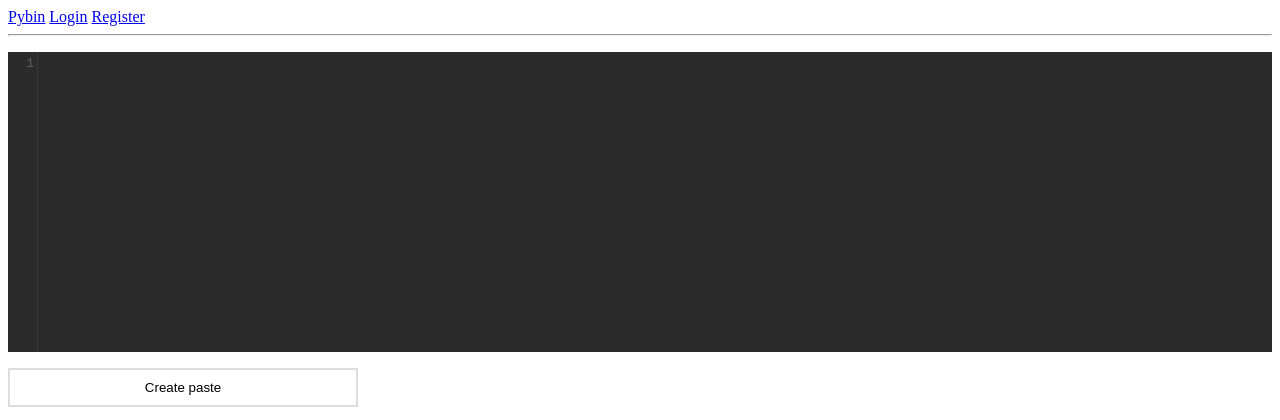
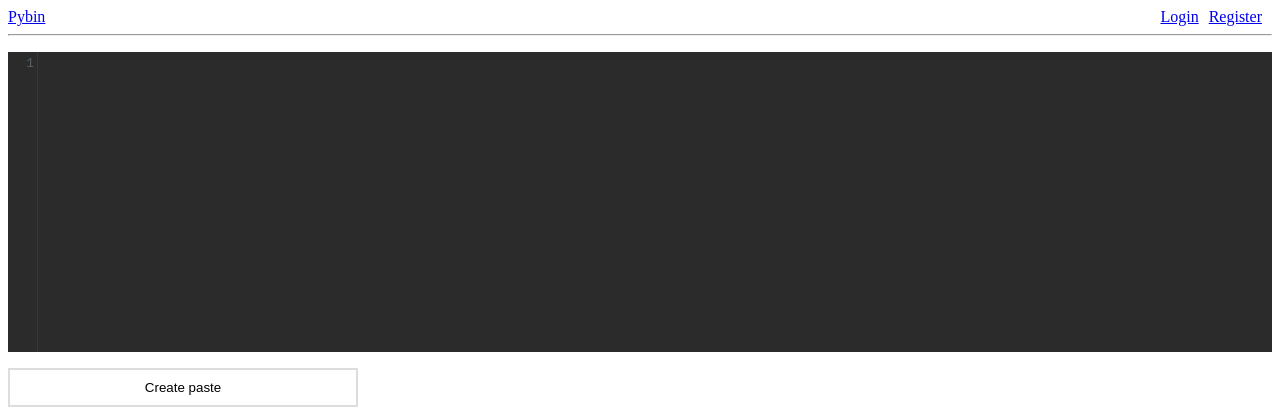
Before and after one commit to p2p-tools/pybin, a Flask app: page / in a window 1280 px wide. Shown: the top 420 px of the page. Run offline with Flask 3, Linux system fonts and the light colour scheme; some libraries are stand-ins or nearby versions.

Commit message:
refactor base.html and base.css

```diff
--- a/app/static/base.css
+++ b/app/static/base.css
@@ -163,3 +163,17 @@ div#content-box > pre#highlight-area {
 .ghost-button:hover {
     border: 2px solid #515151;
 }
+
+.bar {
+    display: inline-flex;
+    width: 100%;
+    flex-direction: row;
+    justify-content: flex-end;
+}
+a {
+    padding-right: 10px;
+}
+
+.pybin {
+    margin-right: auto;
+}
--- a/app/templates/base.html
+++ b/app/templates/base.html
@@ -3,7 +3,6 @@
 <head>
     <meta charset="UTF-8">
     <link rel="stylesheet" href="{{ url_for('static', filename='base.css') }}">
-    <link href="{{ url_for('static', filename='prism.css') }}" rel="stylesheet" />
     <script src="{{ url_for('static', filename='codemirror.js') }}"></script>
     <link  rel="stylesheet" href="{{ url_for('static', filename='dracula.css') }}">
     <link  rel="stylesheet" href="{{ url_for('static', filename='codemirror.css') }}">
@@ -11,8 +10,8 @@
     <title>Pybin</title>
 </head>
 <body>
-<div>
-    <a href="{{ url_for('index') }}">Pybin</a>
+<div class="bar">
+    <a class="pybin" href="{{ url_for('index') }}">Pybin</a>
         {% if current_user.is_anonymous %}
         <a href="{{ url_for('login') }}">Login</a>
         <a href="{{ url_for('register') }}">Register</a>
@@ -20,7 +19,7 @@
         <a href="{{ url_for('logout') }}">Logout</a>
         <a href="{{ url_for('profile') }}">Profile</a>
         {% endif %}
-<!--</div>-->
+</div>
 <hr>
 {% with messages = get_flashed_messages() %}
 {% if messages %}
```
